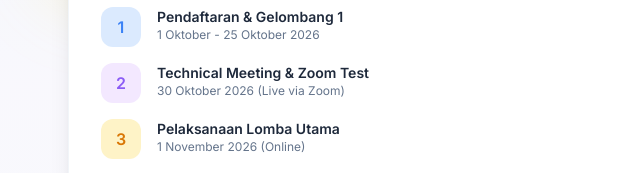
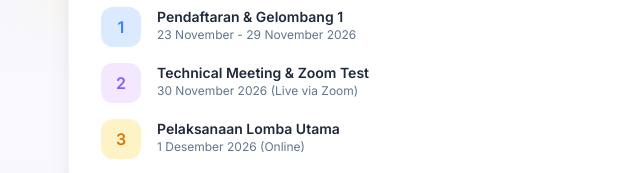
Before and after one commit to mariathulazmi660-glitch/SMARTKIDS-COMPETITION-EDUCATION, a plain HTML site: page index.html in a window 1280 px wide. Shown: the part 324-497 px from the top of the page, 596-1236 px from the left. Drawn offline with nearby package versions, Linux system fonts and the light colour scheme.

Commit message:
Update event dates in index.html

```diff
--- a/index.html
+++ b/index.html
@@ -156,21 +156,21 @@
                                     <div class="w-10 h-10 rounded-xl bg-blue-100 text-brand-blue flex items-center justify-center shrink-0 font-bold">1</div>
                                     <div>
                                         <div class="font-bold text-sm text-slate-800">Pendaftaran & Gelombang 1</div>
-                                        <div class="text-xs text-slate-500">1 Oktober - 25 Oktober 2026</div>
+                                        <div class="text-xs text-slate-500">23 November - 29 November 2026</div>
                                     </div>
                                 </div>
                                 <div class="flex items-start gap-4">
                                     <div class="w-10 h-10 rounded-xl bg-purple-100 text-brand-purple flex items-center justify-center shrink-0 font-bold">2</div>
                                     <div>
                                         <div class="font-bold text-sm text-slate-800">Technical Meeting & Zoom Test</div>
-                                        <div class="text-xs text-slate-500">30 Oktober 2026 (Live via Zoom)</div>
+                                        <div class="text-xs text-slate-500">30 November 2026 (Live via Zoom)</div>
                                     </div>
                                 </div>
                                 <div class="flex items-start gap-4">
                                     <div class="w-10 h-10 rounded-xl bg-amber-100 text-amber-600 flex items-center justify-center shrink-0 font-bold">3</div>
                                     <div>
                                         <div class="font-bold text-sm text-slate-800">Pelaksanaan Lomba Utama</div>
-                                        <div class="text-xs text-slate-500">1 November 2026 (Online)</div>
+                                        <div class="text-xs text-slate-500">1 Desember 2026 (Online)</div>
                                     </div>
                                 </div>
                             </div>
```
